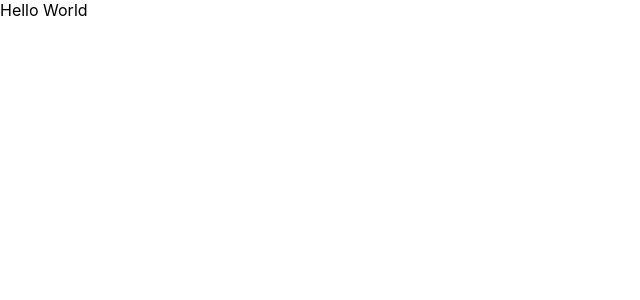
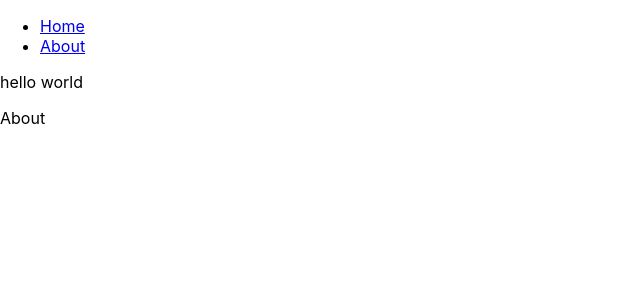
Before and after one commit to koyo-miyamura/lifegame_react, a React (Create React App) app: page /about in a window 1280 px wide. Shown: the top 300 px of the page, without its empty margins (0-640 px from the left). Built offline with nearby package versions, Linux system fonts and the light colour scheme.

Commit message:
react-routerが入った状態まで

```diff
--- /dev/null
+++ b/src/containers/About.tsx
@@ -0,0 +1,12 @@
+import React, { FC } from "react";
+
+const About: FC<{}> = () => {
+  return (
+    <>
+      <p>hello world</p>
+      <p>About</p>
+    </>
+  );
+};
+
+export default About;
--- a/src/containers/App.tsx
+++ b/src/containers/App.tsx
@@ -1,11 +1,30 @@
-import React from "react";
+import React, { FC } from "react";
+import { BrowserRouter as Router, Switch, Route, Link } from "react-router-dom";
+import { routes } from "../routes";
 
-function App() {
+const App: FC<{}> = () => {
   return (
-    <div className="App">
-      <header className="App-header">Hello World</header>
-    </div>
+    <Router>
+      <div className="App">
+        <nav>
+          <ul>
+            <li>
+              <Link to="/">Home</Link>
+            </li>
+            <li>
+              <Link to="/about">About</Link>
+            </li>
+          </ul>
+        </nav>
+
+        <Switch>
+          {routes.map((route, key) => (
+            <Route exact key={key} path={route.path} component={route.component} />
+          ))}
+        </Switch>
+      </div>
+    </Router>
   );
-}
+};
 
 export default App;
--- /dev/null
+++ b/src/containers/Home.tsx
@@ -0,0 +1,12 @@
+import React, { FC } from "react";
+
+const Home: FC<{}> = () => {
+  return (
+    <>
+      <p>hello world</p>
+      <p>Home</p>
+    </>
+  );
+};
+
+export default Home;
--- /dev/null
+++ b/src/routes.tsx
@@ -0,0 +1,13 @@
+import { FC } from "react";
+import Home from "./containers/Home";
+import About from "./containers/About";
+
+type Route = {
+  path: string;
+  component: FC;
+};
+
+export const routes: Route[] = [
+  { path: "/", component: Home },
+  { path: "/about", component: About },
+];
```
